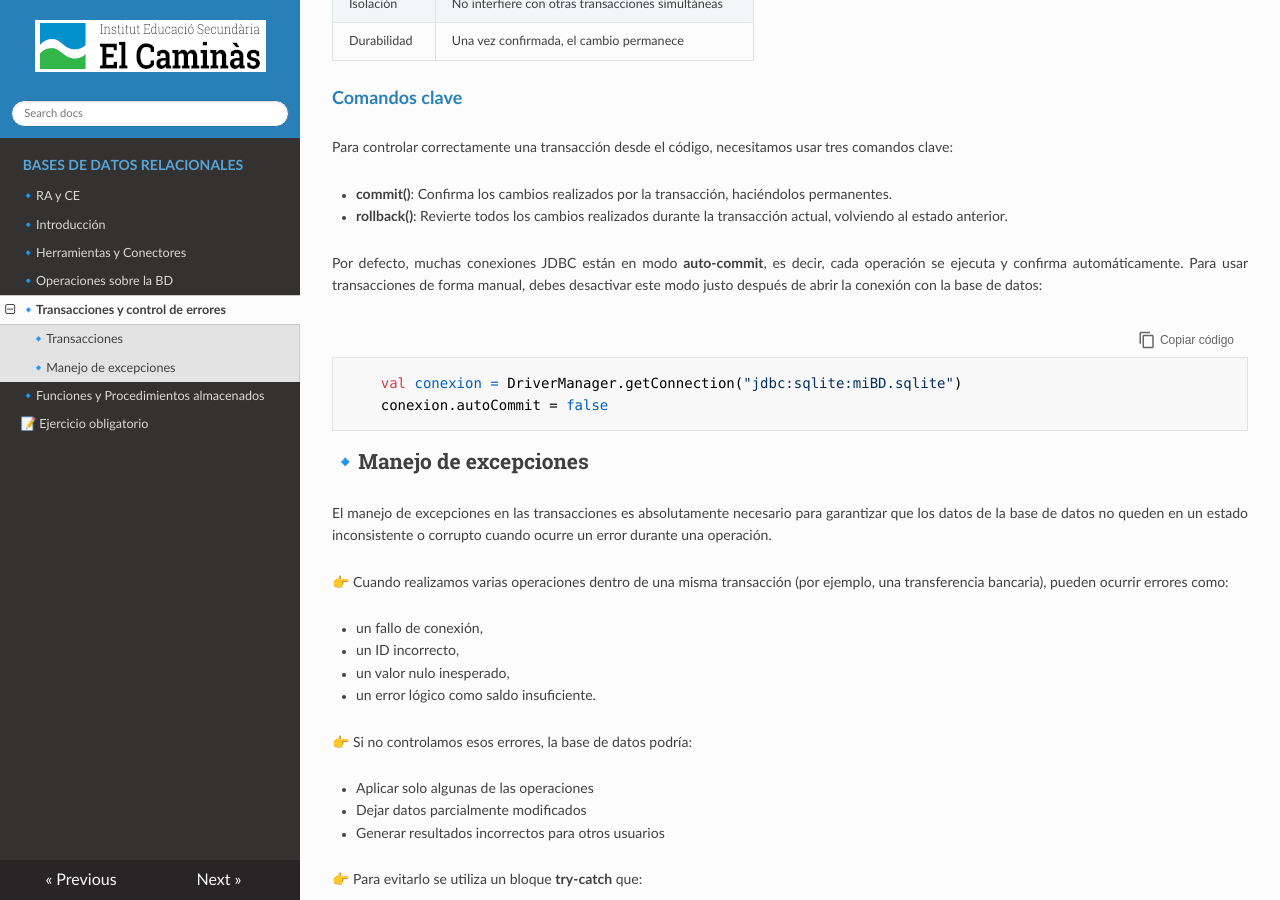
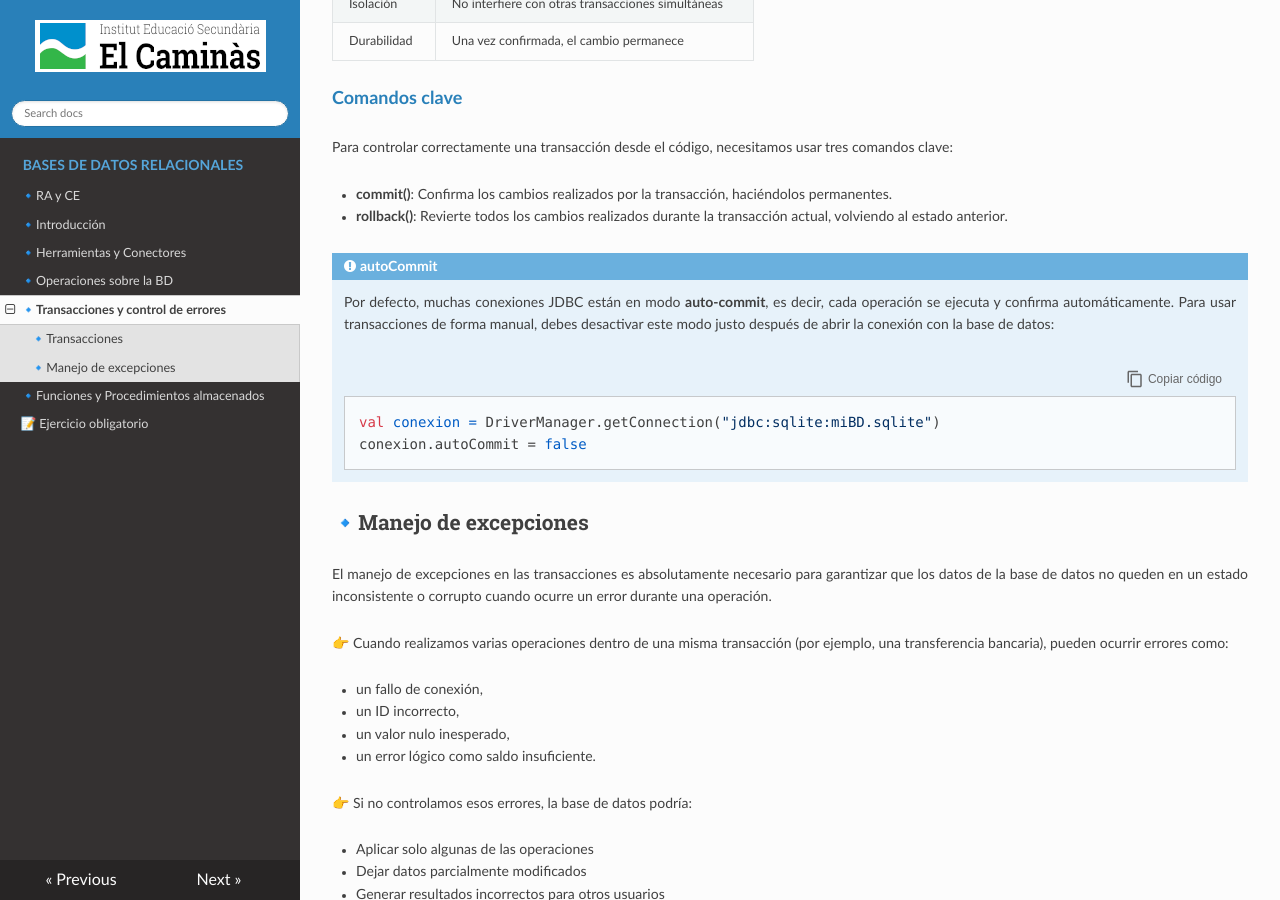
Before and after one commit to asalvadorc/AD_BD_Relacionales_, an MkDocs documentation site: the page built from docs/Transacciones.md, in a window 1280 px wide and 900 px high, scrolled down 706 px. Built offline with MkDocs 1.6.1, drawn with Linux system fonts in a browser that asks for light colours; nearby versions of some CDN libraries.

Commit message:
autocommit

```diff
--- a/docs/Transacciones.md
+++ b/docs/Transacciones.md
@@ -30,7 +30,8 @@ Para controlar correctamente una transacción desde el código, necesitamos usar
 - **commit()**: Confirma los cambios realizados por la transacción, haciéndolos permanentes.
 - **rollback()**: Revierte todos los cambios realizados durante la transacción actual, volviendo al estado anterior.
 
-Por defecto, muchas conexiones JDBC están en modo **auto-commit**, es decir, cada operación se ejecuta y confirma automáticamente. Para usar transacciones de forma manual, debes desactivar este modo justo después de abrir la conexión con la base de datos:
+!!!Note "autoCommit"
+    Por defecto, muchas conexiones JDBC están en modo **auto-commit**, es decir, cada operación se ejecuta y confirma automáticamente. Para usar transacciones de forma manual, debes desactivar este modo justo después de abrir la conexión con la base de datos:
 
         val conexion = DriverManager.getConnection("jdbc:sqlite:miBD.sqlite")
         conexion.autoCommit = false
```
